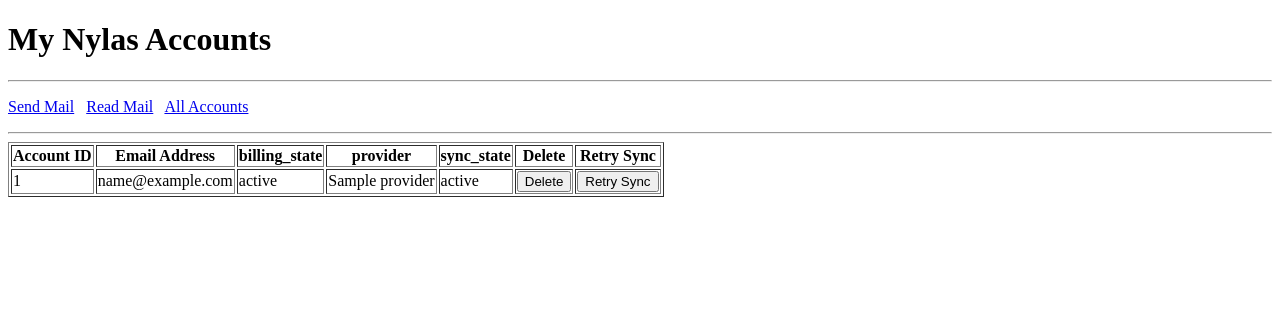
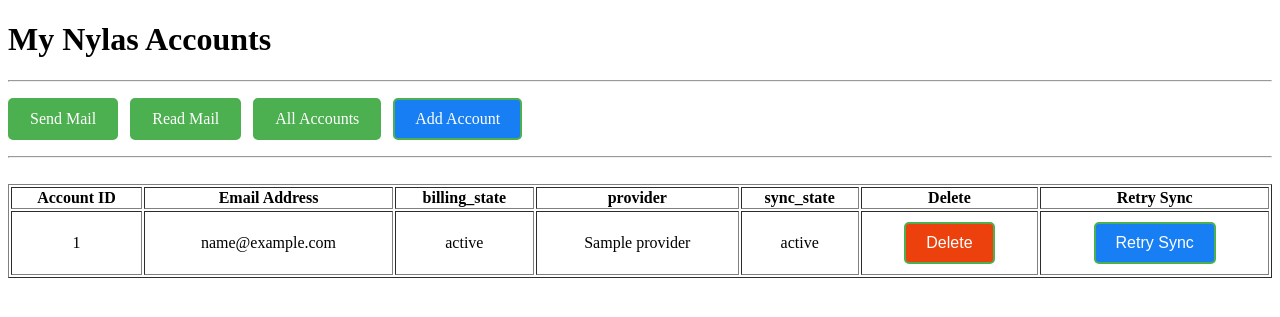
Before and after one commit to prema1432/mynylas, a Django app: template templates/all_nylas_accounts.html in a window 1280 px wide. Shown: the top 317 px of the page. Run offline with Django 4.2, Linux system fonts and the light colour scheme; the template is opened without the code that fills it: most values are stand-ins (such as "Sample title", 1, 10 or a date in 2020).

Commit message:
frontend changes

```diff
--- a/nylasapp/urls.py
+++ b/nylasapp/urls.py
@@ -9,6 +9,6 @@
     path('yahoo-authorization/', yahoo_start_authorization, name='yahoo_start_authorization'),
     path('handle-authorization/', handle_authorization, name='handle_authorization'),
     path('send_email/', send_email, name='send_email'),
-    path('all-nylas-accounts/', all_nylas_accounts, name='all_nylas_accounts'),
+    path('', all_nylas_accounts, name='all_nylas_accounts'),
 
 ]
--- a/templates/all_nylas_accounts.html
+++ b/templates/all_nylas_accounts.html
@@ -3,6 +3,36 @@
 <html>
 <head>
     <title>All Nylas Accounts</title>
+              <style>
+        .button {
+            display: inline-block;
+            padding: 10px 20px;
+            font-size: 16px;
+            text-align: center;
+            text-decoration: none;
+            background-color: #4CAF50;
+            color: white;
+            border: 2px solid #4CAF50;
+            border-radius: 5px;
+            cursor: pointer;
+        }
+        .cbg{
+             background-color: #177ff3;
+        }
+        .cbr{
+ background-color: #ec400d;
+        }
+
+        .button:hover {
+            background-color: white;
+            color: #4CAF50;
+        }
+        table td{
+            padding: 10px;
+            text-align: center;
+        }
+
+    </style>
 </head>
 <body>
 <h1>
@@ -14,10 +44,11 @@
     <a class="button" href="{% url 'send_email' %}">Send Mail</a> &nbsp;
     <a class="button" href="{% url 'read_emails' %}">Read Mail</a> &nbsp;
     <a class="button" href="{% url 'all_nylas_accounts' %}">All Accounts</a> &nbsp;
+    <a class="button cbg" href="{% url 'start_authorization' %}">Add Account</a> &nbsp;
 
 </p><hr>
-
-    <table border="1">
+<br>
+    <table border="1" style="width: 100%">
         <thead>
             <tr>
                 <th>Account ID</th>
@@ -43,14 +74,14 @@
                         <form method="post" action="{% url 'all_nylas_accounts' %}">
                             {% csrf_token %}
                             <input type="hidden" name="delete_account_id" value="{{ account.id }}">
-                            <button type="submit">Delete</button>
+                            <button class="button cbr" type="submit">Delete</button>
                         </form>
                     </td>
                 <td>
                         <form method="post" action="{% url 'all_nylas_accounts' %}">
                             {% csrf_token %}
                             <input type="hidden" name="retry_sync_account_id" value="{{ account.id }}">
-                            <button type="submit">Retry Sync</button>
+                            <button class="button cbg" type="submit">Retry Sync</button>
                         </form>
                     </td>
                 </tr>
```
